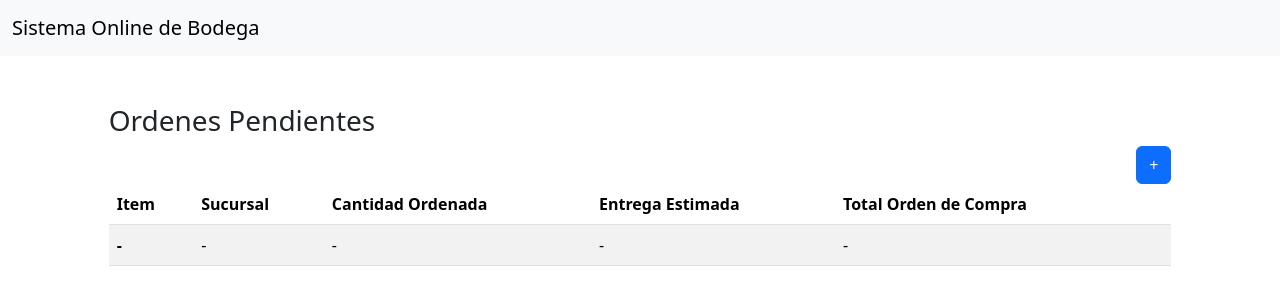
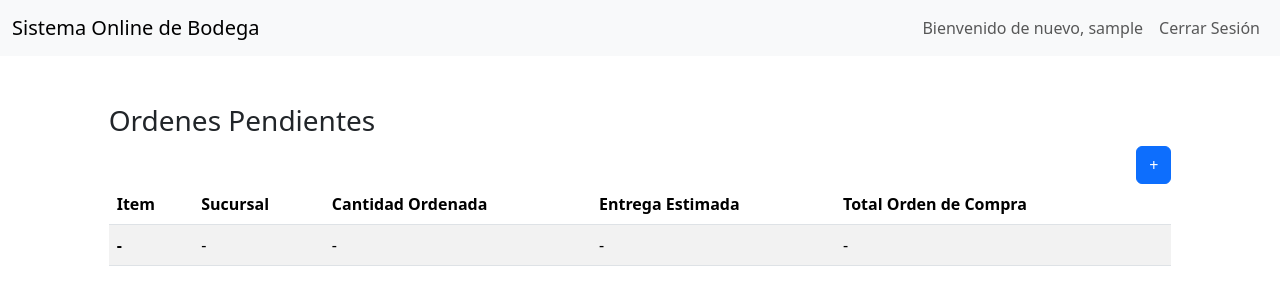
Before and after one commit to Seka322/Modulo-de-Compras, a Django app: page /dashboard/ in a window 1280 px wide. Shown: the top 305 px of the page. Run offline with Django 5.2, Linux system fonts and the light colour scheme; the visitor is signed in with stand-in values (Sample User, id 1); data that the repository does not hold is empty; some libraries are stand-ins or nearby versions.

Commit message:
agregar opciones de navbar

```diff
--- a/compras/templates/navbar.html
+++ b/compras/templates/navbar.html
@@ -1,11 +1,29 @@
 <nav class="navbar navbar-expand-lg bg-light">
 	<div class="container-fluid">
-		<a class="navbar-brand" href="">Sistema Online de Bodega</a>
+		<a class="navbar-brand" href="{% url 'dashboard' %}">Sistema Online de Bodega</a>
 		<button class="navbar-toggler" type="button" data-bs-toggle="collapse" data-bs-target="#navbarNav" aria-controls="navbarNav" aria-expanded="false" aria-label="Toggle navigation">
 			<span class="navbar-toggler-icon"></span>
 		</button>
 		<div class="collapse navbar-collapse justify-content-end" id="navbarNav">
 			<ul class="navbar-nav">
+			{% if user.is_authenticated %}
+				<li class="nav-item">
+					<a class="nav-link" href="#">Bienvenido de nuevo, {{ user.username }}</a>
+				</li>
+
+				<li class="nav-item">
+					<a class="nav-link" href="{% url 'cerrar-sesion' %}">Cerrar Sesión</a>
+				</li>
+			{% else %}
+				<li class="nav-item">
+					<a class="nav-link" href="{% url 'iniciar-sesion' %}">Iniciar Sesión</a>
+				</li>
+
+				<li class="nav-item">
+					<a class="nav-link" href="{% url 'registro' %}">Registrarse</a>
+				</li>
+			{% endif %}
+
 			</ul>
 		</div>
 	</div>
```
